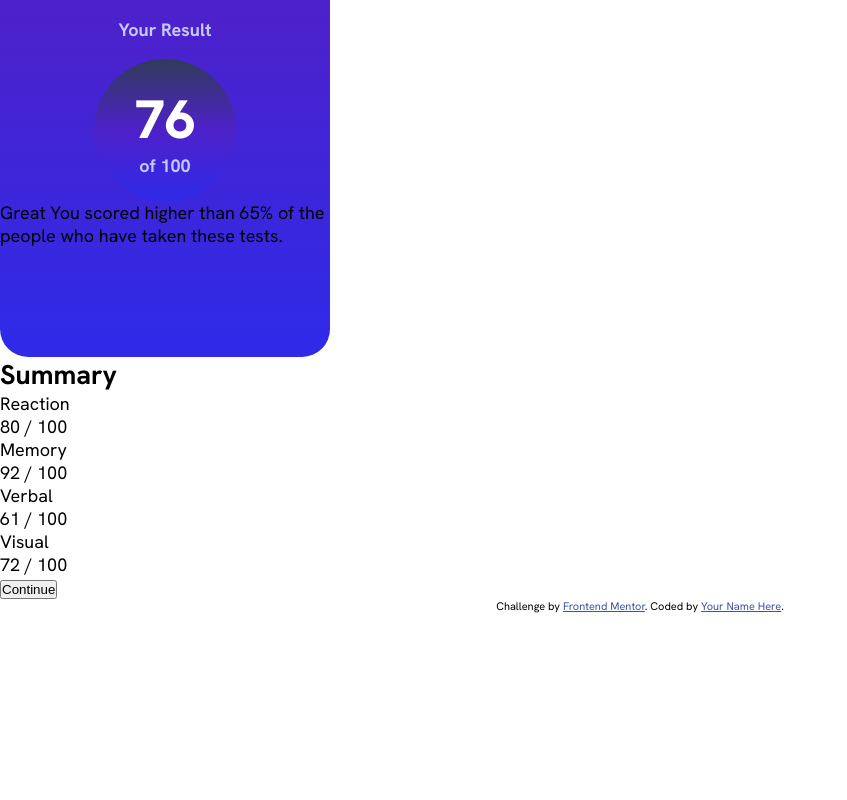
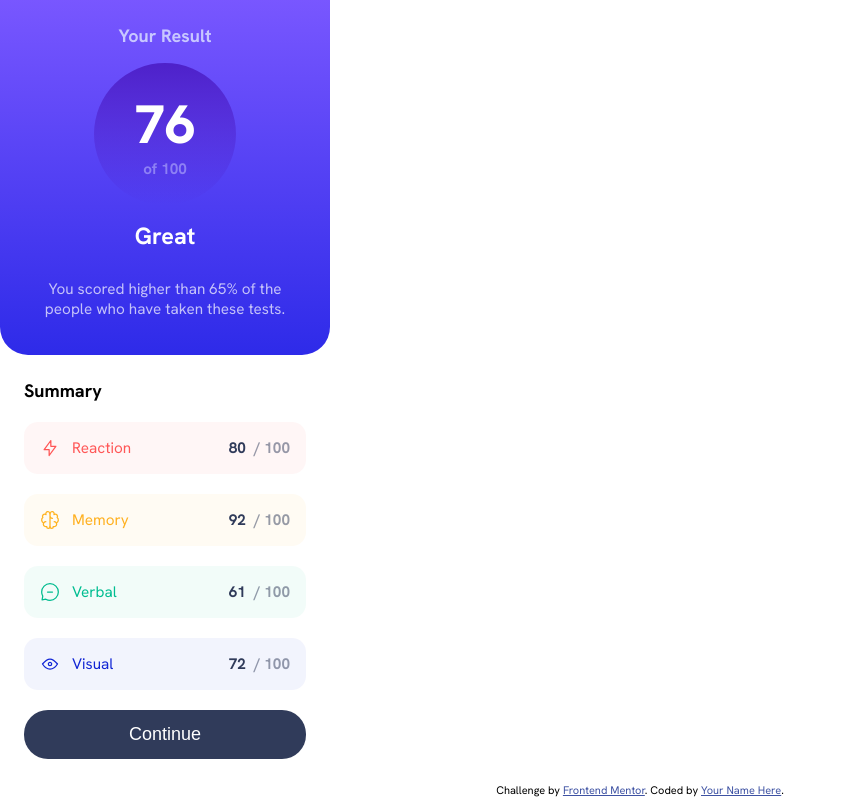
Before and after one commit to criskwy/results-summary-component-main, a plain HTML site: page index.html in a window 1280 px wide. Shown: the whole page, without its empty margins (0-847 px from the left). Drawn offline with Linux system fonts and the light colour scheme.

Commit message:
commit styling summary

```diff
--- a/index.html
+++ b/index.html
@@ -13,7 +13,7 @@
     />
 
     <title>Frontend Mentor | Results summary component</title>
-<link rel="stylesheet" href="style.css">
+    <link rel="stylesheet" href="style.css" />
     <!-- Feel free to remove these styles or customise in your own stylesheet 👍 -->
     <style>
       .attribution {
@@ -33,33 +33,49 @@
           <p class="num-result">76</p>
           <p class="num-result-of">of 100</p>
         </div>
+        <p class="great">Great</p>
         <p class="result-text">
-          Great You scored higher than 65% of the people who have taken these
-          tests.
+          You scored higher than 65% of the people who have taken these tests.
         </p>
       </div>
 
       <div class="summary-container">
         <h2>Summary</h2>
 
-        <div class="reaction-container">
-          <p>Reaction</p>
-          <p>80 / 100</p>
+        <div class="summary-data-container red">
+          <div class="summary-data">
+            <img src="./assets/images/icon-reaction.svg" alt="" />
+            <p>Reaction</p>
+          </div>
+
+          <p class="summary-score">80<span>/ 100</span></p>
         </div>
-        <div class="memory-container">
-          <p>Memory</p>
-          <p>92 / 100</p>
+        <div class="summary-data-container yellow">
+          <div class="summary-data">
+            <img src="./assets/images/icon-memory.svg" alt="" />
+            <p>Memory</p>
+          </div>
+
+          <p class="summary-score">92<span>/ 100</span></p>
         </div>
-        <div class="verbal-container">
-          <p>Verbal</p>
-          <p>61 / 100</p>
+        <div class="summary-data-container green">
+          <div class="summary-data">
+            <img src="./assets/images/icon-verbal.svg" alt="" />
+            <p>Verbal</p>
+          </div>
+
+          <p class="summary-score">61<span>/ 100</span></p>
         </div>
-        <div class="visual-container">
-          <p>Visual</p>
-          <p>72 / 100</p>
+        <div class="summary-data-container blue">
+          <div class="summary-data">
+            <img src="./assets/images/icon-visual.svg" alt="" />
+            <p>Visual</p>
+          </div>
+
+          <p class="summary-score">72<span>/ 100</span></p>
         </div>
 
-        <button>Continue</button>
+        <button class="btn-continue">Continue</button>
       </div>
     </section>
 
--- a/style.css
+++ b/style.css
@@ -6,9 +6,13 @@
 
 :root {
 --Light-red: hsl(0, 100%, 67%);
+--Light-red-transparent: hsla(0, 100%, 67%, 0.05);
 --Orangey-yellow: hsl(39, 100%, 56%);
+--Orangey-yellow-transparent: hsla(39, 100%, 56%, 0.05);
 --Green-teal: hsl(166, 100%, 37%);
+--Green-teal-transparent: hsl(166, 100%, 37%, 0.05);
 --Cobalt-blue: hsl(234, 85%, 45%);
+--Cobalt-blue-transparent: hsl(234, 85%, 45%, 0.05);
 /* Gradients */
 --Light-slate-blue: hsl(252, 100%, 67%);
 --Light-royal-blue: hsl(241, 81%, 54%);
@@ -39,19 +43,21 @@ body {
     width: 330px;
 }
 .result-container {
-    height: 357px;
-    background: linear-gradient(var(--Violet-blue), var(--Light-royal-blue));
+
+    background: linear-gradient(var(--Light-slate-blue), var(--Light-royal-blue));
     border-radius: 0 0 28px 28px;
     display: flex;
     flex-direction: column;
     align-items: center;
+    gap: 16px;
+    padding: 24px 0;
 
 }
 .title {
     color: var(--Light-lavender);
     font-size: 1em;
 
-    padding: 18px 0;
+
 }
 .ball-result {
     width: 142px;
@@ -61,7 +67,7 @@ body {
     flex-direction: column;
     justify-content: center;
     align-items: center;
-    background: linear-gradient(180deg ,var(--Dark-gray-blue), var(--Violet-blue) , var(--Light-royal-blue) )
+    background: linear-gradient(180deg ,var(--Violet-blue) , var(--Persian-blue) )
 }
 .num-result {
     font-size: 3em;
@@ -71,5 +77,83 @@ body {
 .num-result-of {
     color: var(--Light-lavender);
     font-weight: 700;
+    font-size: 0.85em;
+    opacity: 0.5;
 
 }
+.great {
+    font-size: 1.3em;
+    font-weight: 700;
+    color: var(--White);
+}
+.result-text {
+text-align: center;
+color: var(--White);
+opacity: .7;
+font-size: .85em;
+margin: 12px 24px;
+}
+
+.summary-container {
+    background-color: var(--White);
+    display: flex;
+    flex-direction: column;
+    gap: 20px;
+    padding: 24px;
+}
+.summary-container > h2 {
+    font-size: 1em;
+}
+
+.summary-data-container {
+    display: flex;
+    width: 100%;
+    border-radius: 14px;
+    justify-content: space-between;
+    padding: 16px;
+    font-size: 0.85em;
+
+
+}
+.summary-data {
+    display: flex;
+    gap: 12px;
+}
+.summary-score{
+    font-weight: 700;
+    color: var(--Dark-gray-blue);
+    align-self: flex-end;
+}
+.summary-score > span{
+    opacity: 0.5;
+    margin-left: 8px;
+
+}
+
+
+.red {
+    background-color: var(--Light-red-transparent);
+    color: var(--Light-red);
+}
+.yellow {
+    background-color: var(--Orangey-yellow-transparent);
+    color: var(--Orangey-yellow);
+}
+.green {
+    background-color: var(--Green-teal-transparent);
+    color: var(--Green-teal);
+}
+.blue {
+    background-color: var(--Cobalt-blue-transparent);
+    color: var(--Cobalt-blue);
+}
+.btn-continue {
+    background-color: var(--Dark-gray-blue);
+    color: var(--White);
+    width: 100%;
+    padding: 14px 0;
+    border: none;
+    border-radius: 24px;
+    font-size: 1em;
+
+}
```
